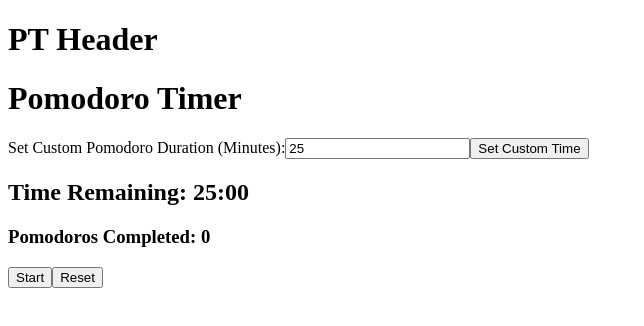
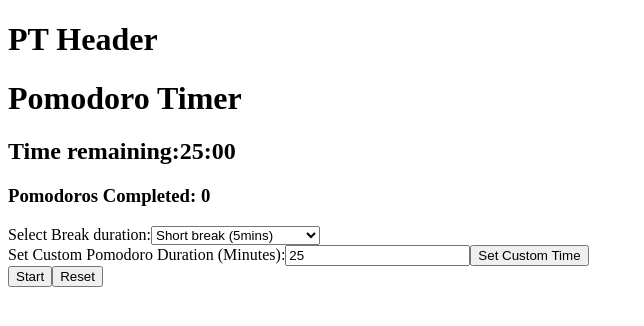
Before and after one commit to Byakuya91/Pomodoro-Tracker, a React (Vite) app: page / in a window 1280 px wide. Shown: the top 326 px of the page, without its empty margins (0-644 px from the left). Built offline with nearby package versions, Linux system fonts and the light colour scheme.

Commit message:
I've integrated the break-time buttons but I am struggling with showcasing the difference between short and long breaks on the display and have that track. I will examine the code a lot more closely and figure out what to do.

```diff
--- a/src/Components/PomodoroTimer/PomodoroTimer.tsx
+++ b/src/Components/PomodoroTimer/PomodoroTimer.tsx
@@ -25,6 +25,14 @@
   Stopped = "stopped",
 }
 
+// Define SessionTypes Enums
+
+enum SessionType {
+  Pomodoro = "pomodoro",
+  ShortBreak = "short-break",
+  LongBreak = "long-break",
+}
+
 const PomodoroTimer = () => {
   // ?State for the timer and controls
   // Time remaining (default 25 minutes)
@@ -37,10 +45,16 @@
   const [intervalId, setIntervalId] = useState<NodeJS.Timeout | null>(null);
   // Custom time duration
   const [customTime, setCustomTime] = useState<number>(25);
+  // SessionType for breaks or Pomodoro
+  const [sessionType, setSessionType] = useState<SessionType>(
+    SessionType.Pomodoro
+  );
+  // break duration for Pomodoros
+  const [breakDuration, setBreakDuration] = useState<number>(5 * 60); // Default short break (5 minutes)
 
-  console.log("the interval id is", intervalId);
-  console.log("the status  is", status);
-  console.log("The time remaining is,", timeRemaining);
+  // console.log("the interval id is", intervalId);
+  // console.log("the status  is", status);
+  // console.log("The time remaining is,", timeRemaining);
 
   // ?Handler Functions for the Controls
 
@@ -59,6 +73,7 @@
             clearInterval(id);
             setStatus(TimerStatus.Stopped);
             setPomodoroCount((prevCount) => prevCount + 1); // Increment pomodoro count
+            handleSessionSwitch();
             return 0;
           }
         });
@@ -86,6 +101,29 @@
       clearInterval(intervalId); // Clear the interval
       setIntervalId(null); // Reset the interval ID
     }
+  };
+
+  // Switch between Pomodoro and Breaks
+  const handleSessionSwitch = () => {
+    if (sessionType === SessionType.Pomodoro) {
+      //? Switch to short break after Pomodoro
+      setSessionType(SessionType.ShortBreak);
+      // Set Break time
+      setTimeRemaining(breakDuration);
+    } else {
+      // Switch back to Pomodoro after break
+      setSessionType(SessionType.Pomodoro);
+      // Set Pomodoro time
+      setTimeRemaining(25 * 60);
+    }
+  };
+  // Dropdown Handler for session type
+  const handleBreakDurationChange = (
+    event: React.ChangeEvent<HTMLSelectElement>
+  ) => {
+    const breakValue = parseInt(event.target.value, 10);
+    // convert the mins to seconds
+    setBreakDuration(breakValue * 60);
   };
 
   // Handler for custom time duration input
@@ -117,29 +155,30 @@
   return (
     <div>
       <h1>Pomodoro Timer</h1>
-      <div className="customControls">
-        <label htmlFor="customTimeInput">
-          Set Custom Pomodoro Duration (Minutes):
-        </label>
-        <input
-          type="number"
-          value={customTime}
-          onChange={handleCustomTimeDurationChange}
-          min="1"
-        />
-        <button onClick={handleSetCustomTime}>Set Custom Time</button>
-      </div>
       <TimerDisplay
         timeRemaining={timeRemaining}
         pomodoroCount={pomodoroCount}
+        sessionType={sessionType}
       />
+      <div className="BreakControls">
+        <label htmlFor="breakDuration">Select Break duration:</label>
+        <select id="breakDuration" onChange={handleBreakDurationChange}>
+          <option value="5">Short break (5mins)</option>
+          <option value="10">Short break (10 minutes)</option>
+          <option value="15">Long Break(15 minutes)</option>
+          <option value="20">Long Break (20 minutes)</option>
+          <option value="25">Long Break (25 minutes)</option>
+          <option value="30">Long Break (30 minutes)</option>
+        </select>
+      </div>
       <TimerControls
         status={status}
         onStart={handleStart}
         onPause={handlePause}
         onReset={handleReset}
-        CustomTime={handleSetCustomTime}
-        CustomTimeDuration={handleCustomTimeDurationChange}
+        customTime={customTime}
+        onCustomTimeChange={handleCustomTimeDurationChange}
+        onSetCustomTime={handleSetCustomTime}
       />
     </div>
   );
--- a/src/Components/TimerControls/TimerControls.tsx
+++ b/src/Components/TimerControls/TimerControls.tsx
@@ -5,20 +5,36 @@
   onStart,
   onPause,
   onReset,
-  CustomTime,
-  CustomTCustomTimeDurationimeDuration,
+  customTime,
+  onCustomTimeChange,
+  onSetCustomTime,
 }) => {
   return (
     <div>
-      {/* Start Button: Only show when timer is paused or stopped */}
+      {/* Custom Time Input */}
+      <div className="customControls">
+        <label htmlFor="customTimeInput">
+          Set Custom Pomodoro Duration (Minutes):
+        </label>
+        <input
+          type="number"
+          value={customTime}
+          onChange={onCustomTimeChange}
+          min="1"
+        />
+        <button onClick={onSetCustomTime}>Set Custom Time</button>
+      </div>
+
+      {/* Start Button */}
       {status !== "running" && <button onClick={onStart}>Start</button>}
 
-      {/* Pause Button: Only show when timer is running */}
+      {/* Pause Button */}
       {status === "running" && <button onClick={onPause}>Pause</button>}
 
-      {/* Reset Button: Always available */}
+      {/* Reset Button */}
       <button onClick={onReset}>Reset</button>
     </div>
   );
 };
+
 export default TimerControls;
--- a/src/Components/TimerDisplay/TimerDisplay.tsx
+++ b/src/Components/TimerDisplay/TimerDisplay.tsx
@@ -6,18 +6,29 @@
 interface TimerDisplayProps {
   timeRemaining: number;
   pomodoroCount: number;
+  sessionType: string;
 }
 
 const TimerDisplay: React.FC<TimerDisplayProps> = ({
   timeRemaining,
   pomodoroCount,
+  sessionType,
 }) => {
   //  Format the time using the format time utility function(NEED to CODE)
   const formattedTime = formatTime(timeRemaining);
 
   return (
-    <div>
-      <h2>Time Remaining: {formattedTime}</h2>
+    <div className="timerDisplayFace">
+      {sessionType === "pomodoro" && <h2>Time remaining:{formattedTime}</h2>}
+
+      {sessionType === "short-break" && (
+        <h2>Break time Remaining:{formattedTime}</h2>
+      )}
+
+      {sessionType === "long-break" && (
+        <h2> Break time Remaining:{formattedTime}</h2>
+      )}
+
       <h3>Pomodoros Completed: {pomodoroCount}</h3>
     </div>
   );
```
